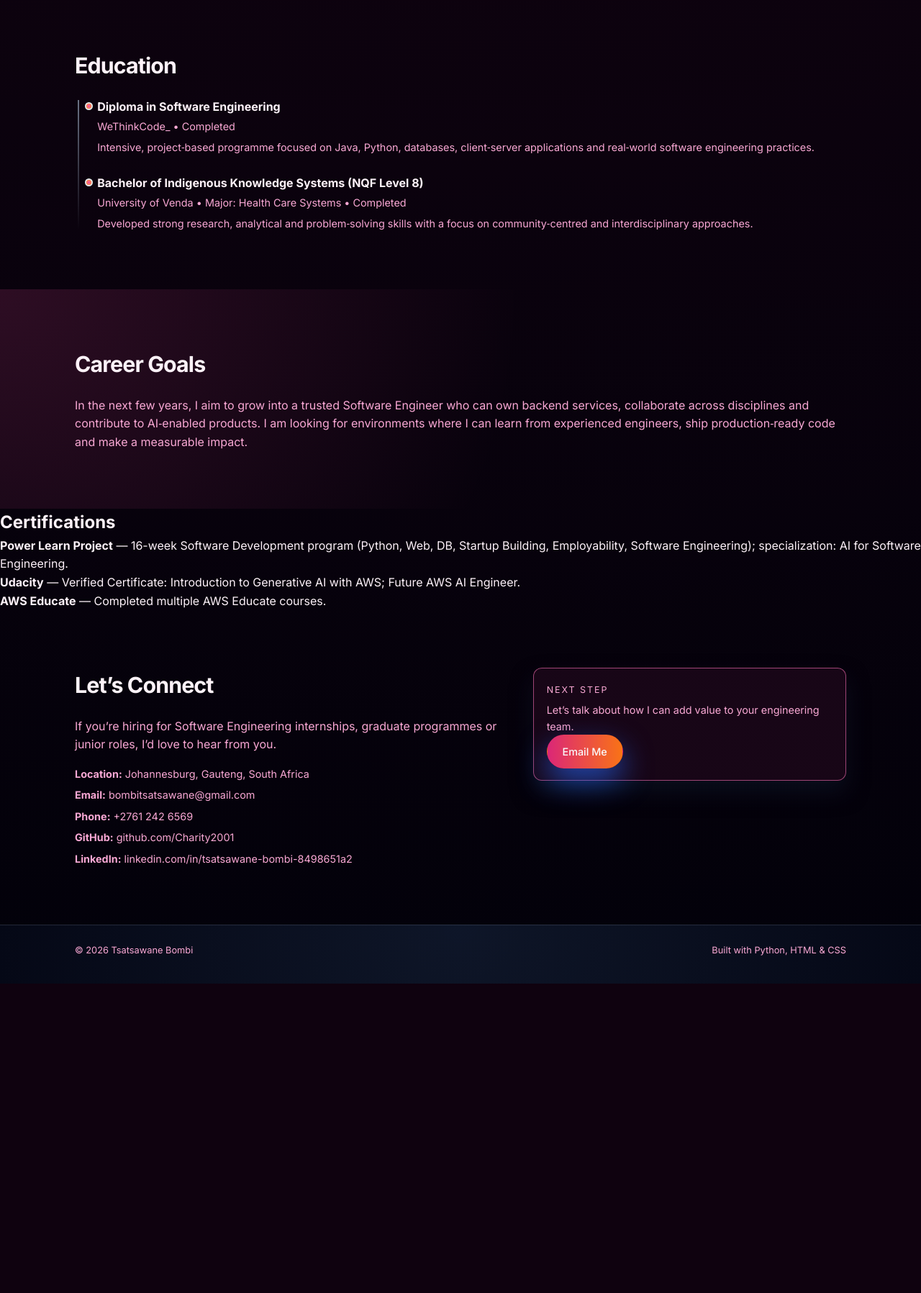
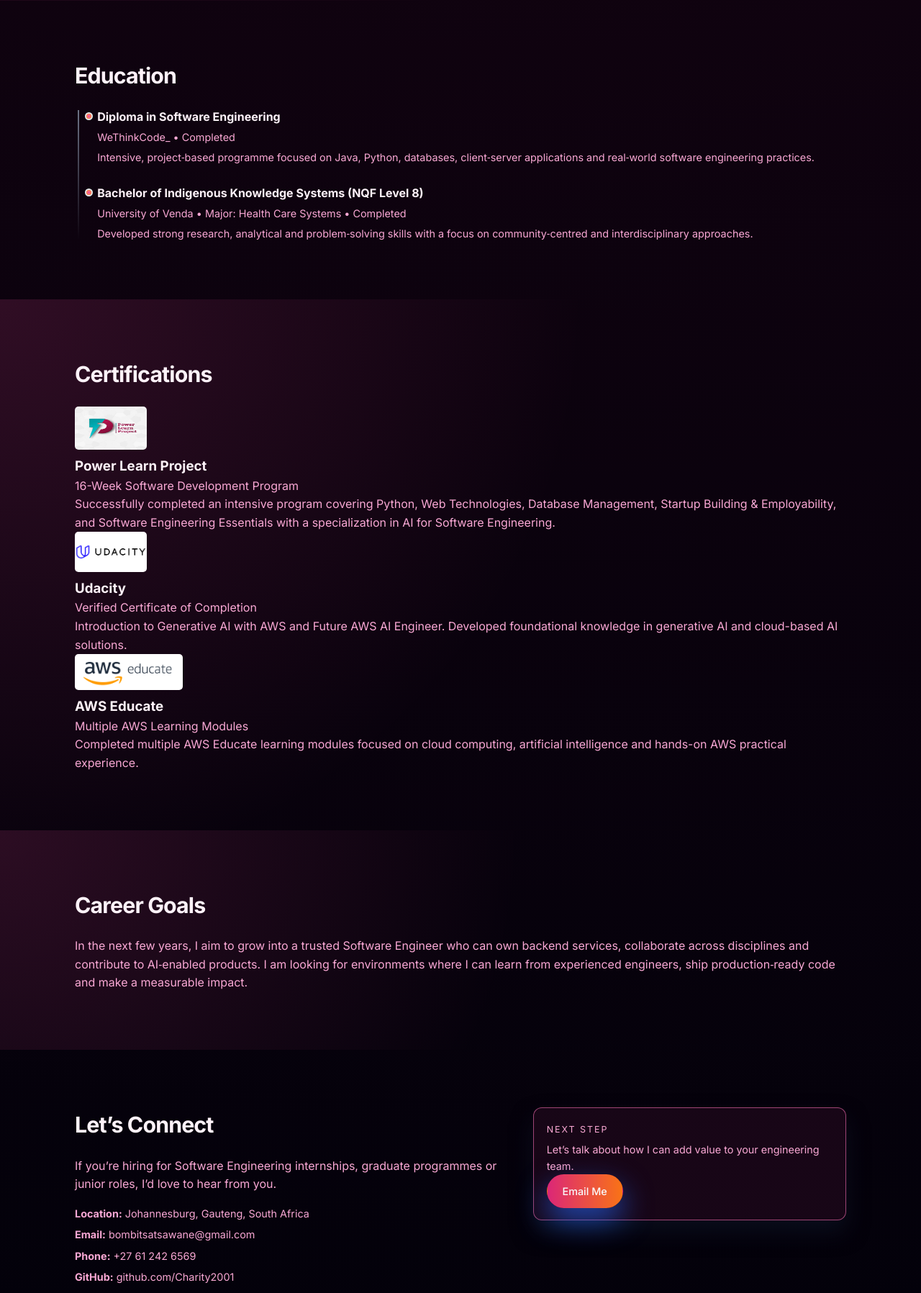
Before and after one commit to Charity2001/Portfolio, a Flask app: page / in a window 1280 px wide. Shown: the part 2881-4678 px from the top of the page at 72% size. Before the commit the page ends 4248 px from the top, so only its background shows below. Run offline with Flask 3, Linux system fonts and the light colour scheme.

Commit message:
adding the logos

```diff
--- a/templates/index.html
+++ b/templates/index.html
@@ -63,7 +63,7 @@
       <div class="shell hero-grid">
         <div class="hero-copy">
           <p class="hero-kicker">Johannesburg • South Africa</p>
-          <h1>Software Developer &amp; Software Engineering Graduate</h1>
+          <h1>Software Engineering Graduate</h1>
           <p class="hero-subtitle">
             I design and build reliable, data‑driven software using
             Python, Java, SQL, HTML and CSS.
@@ -102,7 +102,7 @@
           </figure>
 
           <div class="hero-card">
-            <!-- <h2>My Profile</h2> -->
+            <h2></h2>
             <ul>
               <li><strong>Languages:</strong> Java, Python, SQL(basic), HTML, CSS, JavaScript (basic)</li>
               <li><strong>Strengths:</strong> Backend development, problem solving, client‑server systems</li>
@@ -299,7 +299,50 @@
         </div>
       </div>
     </section>
+    <!-- Certifications -->
+    <section id="certifications" class="section section-alt">
+      <div class="shell">
+      <h2>Certifications</h2>
+      <div class="certifications-grid">
+        <article class="certification-card">
+        <div class="certification-header">
+          <img style="width: 100px; border-radius: 5px;height: 60px;" src="../images/IMG_5546.jpeg" alt="Power Learn Project logo" class="certification-logo">
+          <h3>Power Learn Project</h3>
+        </div>
+        <p class="certification-meta">16-Week Software Development Program</p>
+        <p>
+          Successfully completed an intensive program covering Python, Web Technologies, Database Management,
+          Startup Building & Employability, and Software Engineering Essentials with a specialization in
+          AI for Software Engineering.
+        </p>
+        </article>
 
+        <article class="certification-card">
+        <div class="certification-header">
+          <img style="width: 100px; border-radius: 5px;" src="../images/udacity-logo-vector-2023.png" alt="Udacity logo" class="certification-logo">
+          <h3>Udacity</h3>
+        </div>
+        <p class="certification-meta">Verified Certificate of Completion</p>
+        <p>
+          Introduction to Generative AI with AWS and Future AWS AI Engineer.
+          Developed foundational knowledge in generative AI and cloud-based AI solutions.
+        </p>
+        </article>
+
+        <article class="certification-card">
+        <div class="certification-header">
+          <img style="width: 150px; background-color: white; border-radius: 5px;" src="../images/AWS_Educate_Logo2.914df33100523a7d60c9c897d79d1cec23cc7e0c.png" alt="AWS logo" class="certification-logo">
+          <h3>AWS Educate</h3>
+        </div>
+        <p class="certification-meta">Multiple AWS Learning Modules</p>
+        <p>
+          Completed multiple AWS Educate learning modules focused on cloud computing,
+          artificial intelligence and hands-on AWS practical experience.
+        </p>
+        </article>
+      </div>
+      </div>
+    </section>
     <!-- Career Goals -->
     <section class="section section-alt">
       <div class="shell">
@@ -313,20 +356,6 @@
       </div>
     </section>
 
-      <!-- Certifications
-
-        *Power Learn Project** — Successfully completed a 16-week Software Development program covering Python, Web Technologies, Database Management, Startup Building & Employability, Software Engineering Essentials; specialization in AI for Software Engineering.
-        *Udacity** — Verified Certificate: Introduction to Generative AI with AWS; Future AWS AI Engineer.
-        *AWS Educate** — Completed multiple AWS Educate courses.
-      <section id="certifications"> -->
-     <h2>Certifications</h2>
-  <ul>
-    <li><strong>Power Learn Project</strong> — 16-week Software Development program (Python, Web, DB, Startup Building, Employability, Software Engineering); specialization: AI for Software Engineering.</li>
-    <li><strong>Udacity</strong> — Verified Certificate: Introduction to Generative AI with AWS; Future AWS AI Engineer.</li>
-    <li><strong>AWS Educate</strong> — Completed multiple AWS Educate courses.</li>
-  </ul>
-</section>
-
     <!-- Contact -->
     <section id="contact" class="section">
       <div class="shell section-grid">
@@ -339,7 +368,7 @@
           <ul class="contact-list">
             <li><strong>Location:</strong> Johannesburg, Gauteng, South Africa</li>
             <li><strong>Email:</strong> <a href="mailto:bombitsatsawane@gmail.com">bombitsatsawane@gmail.com</a></li>
-            <li><strong>Phone:</strong> <a href="tel:+27612426569">+2761 242 6569</a></li>
+            <li><strong>Phone:</strong> <a href="tel:+27612426569">+27 61 242 6569</a></li>
             <li><strong>GitHub:</strong> <a href="https://github.com/Charity2001" target="_blank" rel="noopener">github.com/Charity2001</a></li>
             <li><strong>LinkedIn:</strong> <a href="https://www.linkedin.com/in/tsatsawane-bombi-8498651a2" target="_blank" rel="noopener">linkedin.com/in/tsatsawane-bombi-8498651a2</a></li>
           </ul>
```
Also changed, not shown: images/AWS_Educate_Logo2.914df33100523a7d60c9c897d79d1cec23cc7e0c.png (added), images/IMG_5546.jpeg (added), images/udacity-logo-vector-2023.png (added).
